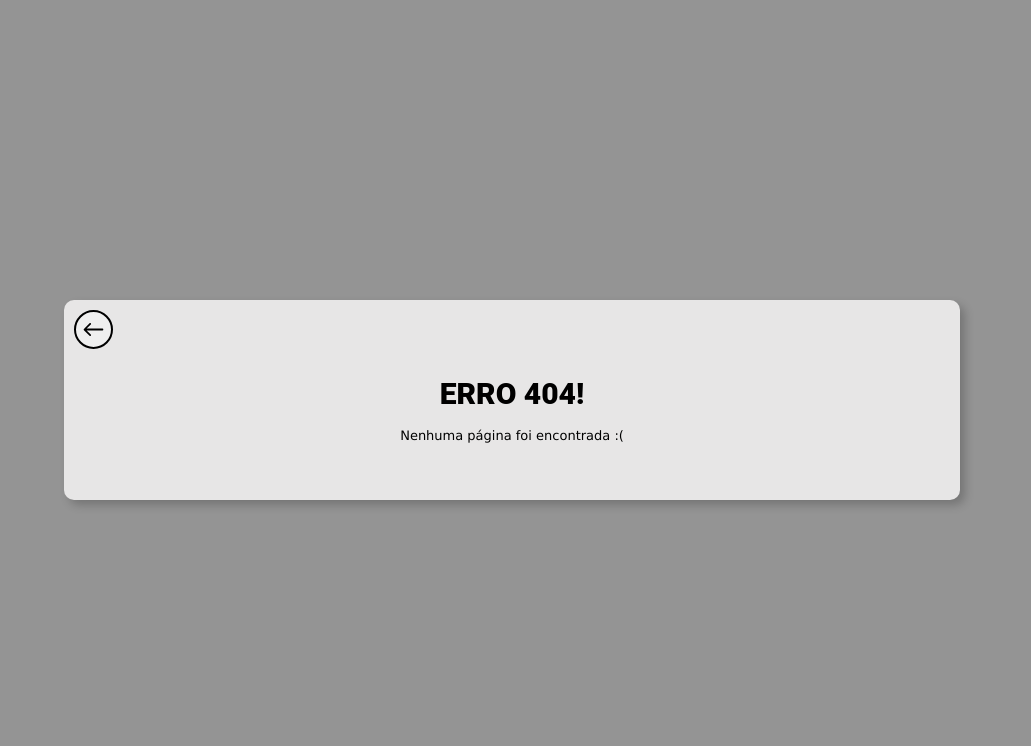
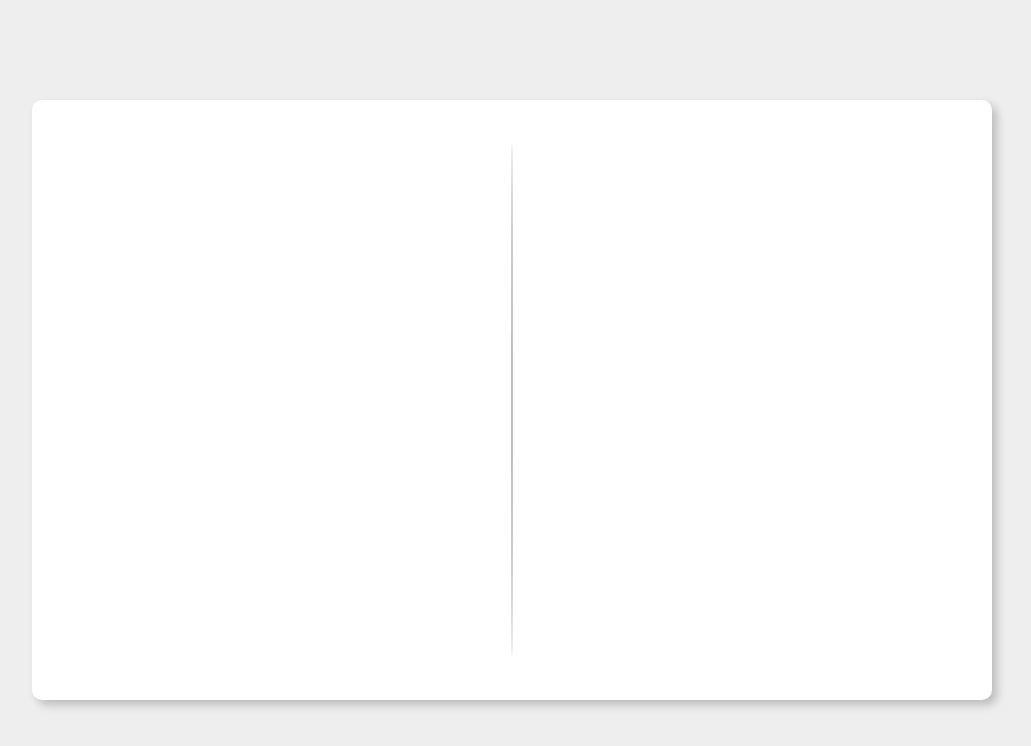
Before and after one commit to dudagiglioli/adotalp--web, a React (Create React App) app: page /ajuda in a window 1280 px wide. Before the commit this address had no page. Shown: the top 746 px of the page, without its empty margins (128-1159 px from the left). Built offline with nearby package versions, Linux system fonts and the light colour scheme.

Commit message:
Ajuda in development...

```diff
--- a/src/components/Footer/footer.tsx
+++ b/src/components/Footer/footer.tsx
@@ -29,10 +29,12 @@ export default function Footer() {
                                 <h1 className={styles.button__text}> Desenvolvedores </h1>
                             </div>
                         </Link>
+                        <Link to={"/ajuda"}>
                         <div className={styles.button}>
                             <BiCommentError size={"25px"} />
                             <h1 className={styles.button__text}>Central de Ajuda</h1>
                         </div>
+                        </Link>
                     </div>
                 </div>
 
--- a/src/index.tsx
+++ b/src/index.tsx
@@ -8,6 +8,7 @@ import ErrorPage from "./pages/ErrorPage/errorpage";
 // 1- configurando o router
 import { createBrowserRouter, RouterProvider } from "react-router-dom";
 import Desenvolvedores from "./pages/Desenvolvedores/desenvolvedores";
+import Ajuda from "./pages/Ajuda/ajuda";
 
 
 
@@ -25,6 +26,10 @@ const router = createBrowserRouter([
   {
     path: "desenvolvedores",
     element: <Desenvolvedores/>
+  },
+  {
+    path: "ajuda",
+    element: <Ajuda/>
   }
 ]);
 
--- /dev/null
+++ b/src/pages/Ajuda/Ajuda.module.scss
@@ -0,0 +1,40 @@
+.back{
+    width: 100%;
+    height: 100vh;
+    display: flex;
+    justify-content: center;
+    align-items: center;
+    background-color: rgb(238, 238, 238);
+}
+.container{
+    width: 75%;
+    height: 75vh;
+    display: flex;
+    box-shadow: 5px 5px 10px rgba(0, 0, 0, .212);
+    border-radius: 10px;
+    background-color: white;
+    justify-content: space-between;
+    align-items: center;
+    flex-direction: row;
+    padding: 1rem 1rem;
+}
+.br{
+    width: 2px;
+    height: 90%;
+    border-radius: 70%;
+    background-color: rgba(168, 166, 166, 0.7);
+}
+.startBox{
+    width: 50%;
+    height: 100%;
+    display: flex;
+    justify-content: center;
+    align-items: center;
+}
+.endBox{
+    width: 50%;
+    height: 100%;
+    display: flex;
+    justify-content: center;
+    align-items: center;
+}
--- /dev/null
+++ b/src/pages/Ajuda/ajuda.tsx
@@ -0,0 +1,17 @@
+import styles from "./Ajuda.module.scss";
+
+export default function Ajuda(){
+    return(
+        <div className={styles.back}>
+            <div className={styles.container}>
+            <div className={styles.startBox}>
+
+            </div>
+            <div className={styles.br}></div>
+            <div className={styles.endBox}>
+
+            </div>
+            </div>
+        </div>
+    );
+}
```
Also changed, not shown: src/assets/ajuda/Ajuda.png (added).
